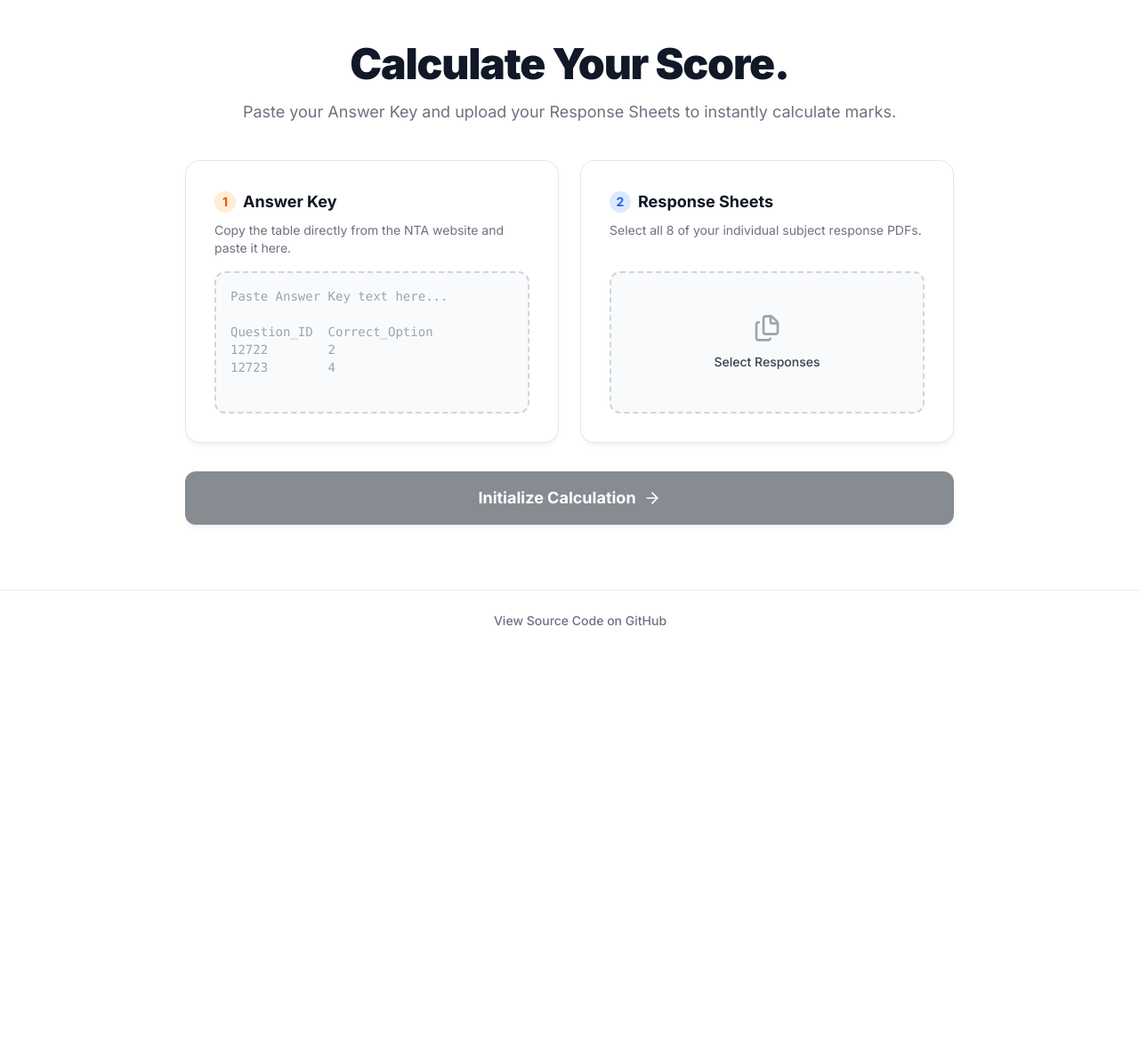
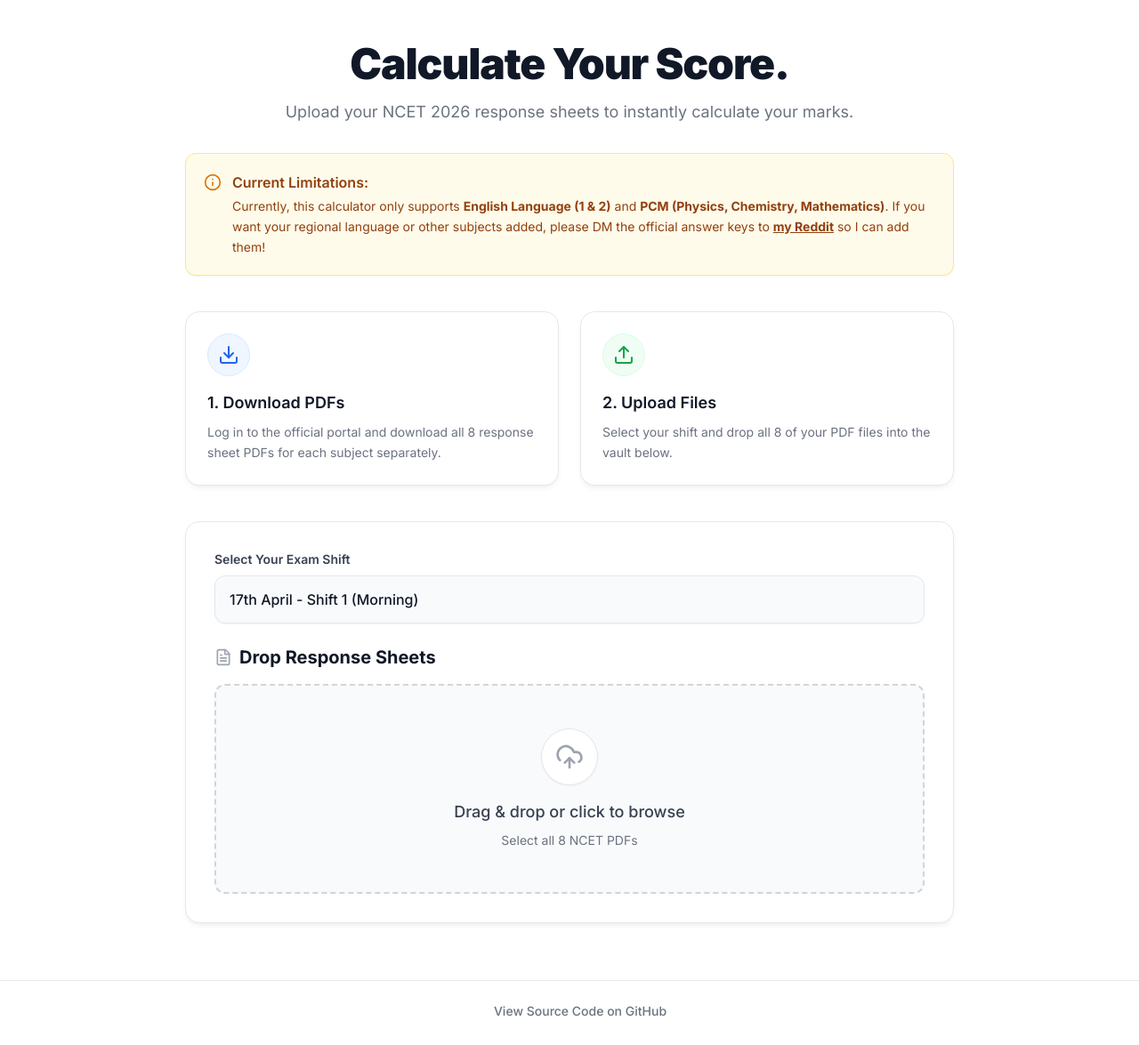
Before and after one commit to Aaruxhhh/NCET-2026-Calculator, a Flask app: page / in a window 1280 px wide. Shown: the part 64-1239 px from the top of the page at 89% size. Before the commit the page ends 768 px from the top, so only its background shows below. Run offline with Flask 3, Linux system fonts and the light colour scheme; some libraries are stand-ins or nearby versions.

Commit message:
Update index.html

```diff
--- a/NCET CALCULATOR/templates/index.html
+++ b/NCET CALCULATOR/templates/index.html
@@ -80,7 +80,7 @@
 
     <div class="font-medium text-sm text-gray-500">
       <a href="https://www.reddit.com/user/ruxh_alt" target="_blank"
-        class="hover:text-orange-500 transition-colors flex items-center gap-2">
+        class="hover:text-blue-600 transition-colors flex items-center gap-2">
         <span class="hidden sm:inline">Made by ruxh_alt</span>
         <i data-lucide="user" class="w-4 h-4"></i>
       </a>
@@ -90,67 +90,95 @@
   <main class="max-w-4xl mx-auto pt-28 px-4 pb-16 w-full flex-1 z-10 relative">
 
     <div id="landing-view" class="fade-in-up">
-      <div class="text-center mb-10">
+      <div class="text-center mb-8">
         <h1 class="text-4xl sm:text-5xl font-black text-gray-900 mb-4 tracking-tight">Calculate Your Score.</h1>
-        <p class="text-gray-500 text-lg">Paste your Answer Key and upload your Response Sheets to instantly calculate
-          marks.</p>
+        <p class="text-gray-500 text-lg">Upload your NCET 2026 response sheets to instantly calculate your marks.</p>
       </div>
 
-      <div class="grid md:grid-cols-2 gap-6 mb-8">
+      <div class="bg-amber-50 border border-amber-200 rounded-xl p-5 mb-10 flex items-start gap-3 shadow-sm">
+        <i data-lucide="info" class="w-5 h-5 text-amber-600 mt-0.5 flex-shrink-0"></i>
+        <div class="text-sm text-amber-800 leading-relaxed">
+          <strong class="font-semibold block mb-1 text-base">Current Limitations:</strong>
+          Currently, this calculator only supports <strong>English Language (1 & 2)</strong> and <strong>PCM (Physics,
+            Chemistry, Mathematics)</strong>. If you want your regional language or other subjects added, please DM the
+          official answer keys to <a href="https://www.reddit.com/user/ruxh_alt" target="_blank"
+            class="font-bold underline hover:text-amber-900 transition-colors">my Reddit</a> so I can add them!
+        </div>
+      </div>
 
+      <div class="grid sm:grid-cols-2 gap-6 mb-10">
         <div
-          class="card rounded-2xl p-8 relative overflow-hidden flex flex-col h-full hover:border-orange-200 hover:shadow-md transition-all duration-300">
-          <h3 class="text-lg font-bold text-gray-900 mb-2 flex items-center gap-2">
-            <span
-              class="w-6 h-6 rounded-full bg-orange-100 text-orange-600 flex items-center justify-center text-sm">1</span>
-            Answer Key
-          </h3>
-          <p class="text-sm text-gray-500 mb-4 flex-1">Copy the table directly from the NTA website and paste it here.
-          </p>
+          class="card p-6 rounded-2xl flex flex-col hover:border-blue-200 hover:shadow-md transition-all duration-300 transform hover:-translate-y-1">
+          <div
+            class="w-12 h-12 rounded-full bg-blue-50 border border-blue-100 flex items-center justify-center mb-4 text-blue-600">
+            <i data-lucide="download" class="w-6 h-6"></i>
+          </div>
+          <h3 class="font-semibold text-gray-900 text-lg mb-2">1. Download PDFs</h3>
+          <p class="text-sm text-gray-500 leading-relaxed">Log in to the official portal and download all 8 response
+            sheet PDFs for each subject separately.</p>
+        </div>
+        <div
+          class="card p-6 rounded-2xl flex flex-col hover:border-blue-200 hover:shadow-md transition-all duration-300 transform hover:-translate-y-1">
+          <div
+            class="w-12 h-12 rounded-full bg-green-50 border border-green-100 flex items-center justify-center mb-4 text-green-600">
+            <i data-lucide="upload" class="w-6 h-6"></i>
+          </div>
+          <h3 class="font-semibold text-gray-900 text-lg mb-2">2. Upload Files</h3>
+          <p class="text-sm text-gray-500 leading-relaxed">Select your shift and drop all 8 of your PDF files into the
+            vault below.</p>
+        </div>
+      </div>
 
-          <textarea id="key-input"
-            placeholder="Paste Answer Key text here...&#10;&#10;Question_ID  Correct_Option&#10;12722        2&#10;12723        4"
-            class="w-full h-40 bg-gray-50 border-2 border-dashed border-gray-300 rounded-xl p-4 text-sm text-gray-700 font-mono focus:outline-none focus:border-orange-400 focus:bg-orange-50 transition-colors resize-none custom-scrollbar"></textarea>
+      <div class="card rounded-2xl p-8 relative overflow-hidden group">
+
+        <div class="mb-6">
+          <label class="block text-sm font-semibold text-gray-700 mb-2">Select Your Exam Shift</label>
+          <select id="shift-select"
+            class="w-full bg-gray-50 border border-gray-200 rounded-xl px-4 py-3.5 text-gray-900 font-medium focus:outline-none focus:ring-2 focus:ring-blue-500 focus:border-blue-500 transition-all shadow-sm cursor-pointer hover:border-blue-300 appearance-none">
+            <option value="17s1">17th April - Shift 1 (Morning)</option>
+            <option value="17s2">17th April - Shift 2 (Evening)</option>
+            <option value="18s1">18th April - Shift 1 (Morning)</option>
+          </select>
         </div>
 
-        <div
-          class="card rounded-2xl p-8 relative overflow-hidden flex flex-col h-full hover:border-blue-200 hover:shadow-md transition-all duration-300">
-          <h3 class="text-lg font-bold text-gray-900 mb-2 flex items-center gap-2">
-            <span
-              class="w-6 h-6 rounded-full bg-blue-100 text-blue-600 flex items-center justify-center text-sm">2</span>
-            Response Sheets
-          </h3>
-          <p class="text-sm text-gray-500 mb-4 flex-1">Select all 8 of your individual subject response PDFs.</p>
+        <h3 class="text-xl font-bold text-gray-900 mb-4 flex items-center gap-2">
+          <i data-lucide="file-text" class="w-5 h-5 text-gray-400"></i> Drop Response Sheets
+        </h3>
 
-          <div id="pdf-dropzone"
-            class="border-2 border-dashed border-gray-300 rounded-xl p-8 text-center hover:border-blue-500 hover:bg-blue-50 transition-all duration-300 cursor-pointer relative bg-gray-50 flex-1 flex flex-col items-center justify-center min-h-[160px]">
-            <input type="file" id="pdf-input" multiple accept=".pdf"
-              class="absolute inset-0 w-full h-full opacity-0 cursor-pointer z-10">
-            <i data-lucide="files" class="w-8 h-8 mb-3 text-gray-400"></i>
-            <p class="text-sm font-medium text-gray-700">Select Responses</p>
-            <div id="pdf-status"
-              class="mt-3 inline-flex items-center gap-1.5 px-3 py-1 rounded-full bg-blue-100 border border-blue-200 text-blue-700 text-xs font-semibold hidden">
-              <i data-lucide="check-circle-2" class="w-3.5 h-3.5"></i> <span id="pdf-count">0</span> files loaded
-            </div>
+        <div id="dropzone"
+          class="border-2 border-dashed border-gray-300 rounded-xl p-12 text-center hover:border-blue-500 hover:bg-blue-50 transition-all duration-300 cursor-pointer relative bg-gray-50">
+          <input type="file" id="file-input" multiple accept=".pdf"
+            class="absolute inset-0 w-full h-full opacity-0 cursor-pointer z-10">
+
+          <div
+            class="w-16 h-16 mx-auto mb-4 rounded-full bg-white flex items-center justify-center border border-gray-200 shadow-sm group-hover:scale-110 group-hover:text-blue-600 transition-all duration-300">
+            <i data-lucide="cloud-upload" class="w-8 h-8 text-gray-400 group-hover:text-blue-500 transition-colors"></i>
+          </div>
+
+          <p class="text-lg font-medium text-gray-700">Drag & drop or click to browse</p>
+          <p class="text-sm text-gray-500 mt-2">Select all 8 NCET PDFs</p>
+
+          <div id="file-status"
+            class="mt-4 inline-flex items-center gap-2 px-4 py-2 rounded-full bg-green-100 border border-green-200 text-green-700 text-sm font-semibold hidden">
+            <i data-lucide="check-circle-2" class="w-4 h-4"></i> <span id="file-count">0</span> files queued
           </div>
         </div>
 
-      </div>
+        <button id="calculate-btn"
+          class="mt-6 w-full bg-gray-900 text-white hover:bg-gray-800 font-bold py-4 rounded-xl transition-all duration-300 hidden flex justify-center items-center gap-2 shadow-md hover:shadow-lg transform hover:-translate-y-0.5 text-lg">
+          Initialize Calculation <i data-lucide="arrow-right" class="w-5 h-5"></i>
+        </button>
 
-      <button id="calculate-btn"
-        class="w-full bg-gray-900 text-white hover:bg-gray-800 font-bold py-4 rounded-xl transition-all duration-300 opacity-50 cursor-not-allowed flex justify-center items-center gap-2 shadow-md text-lg"
-        disabled>
-        Initialize Calculation <i data-lucide="arrow-right" class="w-5 h-5"></i>
-      </button>
-
-      <div id="loading"
-        class="hidden mt-6 flex justify-center items-center gap-3 text-sm font-medium text-gray-600 bg-gray-50 py-4 rounded-xl border border-gray-200">
-        <i data-lucide="loader-2" class="w-5 h-5 animate-spin text-blue-600"></i>
-        <span class="animate-pulse">Parsing matrices... this may take a moment.</span>
+        <div id="loading"
+          class="hidden mt-6 flex justify-center items-center gap-3 text-sm font-medium text-gray-600 bg-gray-50 py-4 rounded-xl border border-gray-200">
+          <i data-lucide="loader-2" class="w-5 h-5 animate-spin text-blue-600"></i>
+          <span class="animate-pulse">Parsing responses...</span>
+        </div>
       </div>
     </div>
 
     <div id="results-view" class="hidden flex-col gap-6">
+
       <div class="card rounded-3xl p-10 text-center relative overflow-hidden fade-in-up" style="animation-delay: 0.1s;">
         <h2 class="text-gray-500 font-semibold mb-4 uppercase tracking-[0.2em] text-sm">Final Computed Score</h2>
         <div id="final-score" class="text-8xl sm:text-9xl font-black text-gray-900 mb-8 tracking-tighter">0</div>
@@ -228,60 +256,46 @@
   <script>
     lucide.createIcons();
 
-    const keyInput = document.getElementById('key-input');
-    const pdfInput = document.getElementById('pdf-input');
+    const fileInput = document.getElementById('file-input');
+    const shiftSelect = document.getElementById('shift-select');
     const calculateBtn = document.getElementById('calculate-btn');
+    const dropzone = document.getElementById('dropzone');
+    const fileStatus = document.getElementById('file-status');
+    const fileCountSpan = document.getElementById('file-count');
 
-    const pdfDropzone = document.getElementById('pdf-dropzone');
-    const pdfStatus = document.getElementById('pdf-status');
-    const pdfCount = document.getElementById('pdf-count');
-
-    // Enable button only when BOTH text is pasted and PDFs are selected
-    function checkInputs() {
-      if (keyInput.value.trim().length > 10 && pdfInput.files.length > 0) {
-        calculateBtn.disabled = false;
-        calculateBtn.classList.remove('opacity-50', 'cursor-not-allowed');
-        calculateBtn.classList.add('hover:-translate-y-0.5');
-      } else {
-        calculateBtn.disabled = true;
-        calculateBtn.classList.add('opacity-50', 'cursor-not-allowed');
-        calculateBtn.classList.remove('hover:-translate-y-0.5');
+    fileInput.addEventListener('change', () => {
+      if (fileInput.files.length > 0) {
+        fileCountSpan.textContent = fileInput.files.length;
+        fileStatus.classList.remove('hidden');
+        dropzone.classList.add('border-blue-300', 'bg-blue-50');
+        dropzone.classList.remove('bg-gray-50');
+        calculateBtn.classList.remove('hidden');
+        calculateBtn.classList.add('animate-[fadeInUp_0.3s_ease-out_forwards]');
       }
-    }
-
-    keyInput.addEventListener('input', checkInputs);
-
-    pdfInput.addEventListener('change', () => {
-      if (pdfInput.files.length > 0) {
-        pdfCount.textContent = pdfInput.files.length;
-        pdfStatus.classList.remove('hidden');
-        pdfDropzone.classList.add('border-blue-400', 'bg-blue-50');
-        pdfDropzone.classList.remove('bg-gray-50');
-      } else {
-        pdfStatus.classList.add('hidden');
-        pdfDropzone.classList.remove('border-blue-400', 'bg-blue-50');
-        pdfDropzone.classList.add('bg-gray-50');
-      }
-      checkInputs();
     });
 
     calculateBtn.addEventListener('click', async () => {
-      if (keyInput.value.trim().length === 0 || pdfInput.files.length === 0) return;
+      if (fileInput.files.length === 0) return;
 
       calculateBtn.classList.add('hidden');
       document.getElementById('loading').classList.remove('hidden');
 
       const formData = new FormData();
-      formData.append('answer_key_text', keyInput.value);
+      formData.append('shift', shiftSelect.value); // Append selected shift
 
-      for (const file of pdfInput.files) {
+      for (const file of fileInput.files) {
         formData.append('files[]', file);
       }
 
       try {
         const response = await fetch('/upload', { method: 'POST', body: formData });
+
+        // Render 502/Timeout handling
+        if (!response.ok) {
+          throw new Error("The server ran out of memory or timed out. Please refresh and try uploading 2 or 3 PDFs at a time!");
+        }
+
         const data = await response.json();
-
         if (data.error) throw new Error(data.error);
 
         populateResults(data);
@@ -293,7 +307,7 @@
         window.scrollTo({ top: 0, behavior: 'smooth' });
 
       } catch (error) {
-        alert("Error: " + error.message);
+        alert(error.message);
         document.getElementById('loading').classList.add('hidden');
         calculateBtn.classList.remove('hidden');
       }
@@ -320,7 +334,6 @@
       data.questions.forEach(q => {
         const tr = document.createElement('tr');
         tr.className = "hover:bg-gray-50 transition-colors duration-200 group";
-        tr.dataset.official = q.official_answer;
 
         let statusHtml = getStatusBadgeHtml(q.status);
         let isAttempted = q.candidate_answer !== 'Not Attempted' ? 'Yes' : 'No';
```
